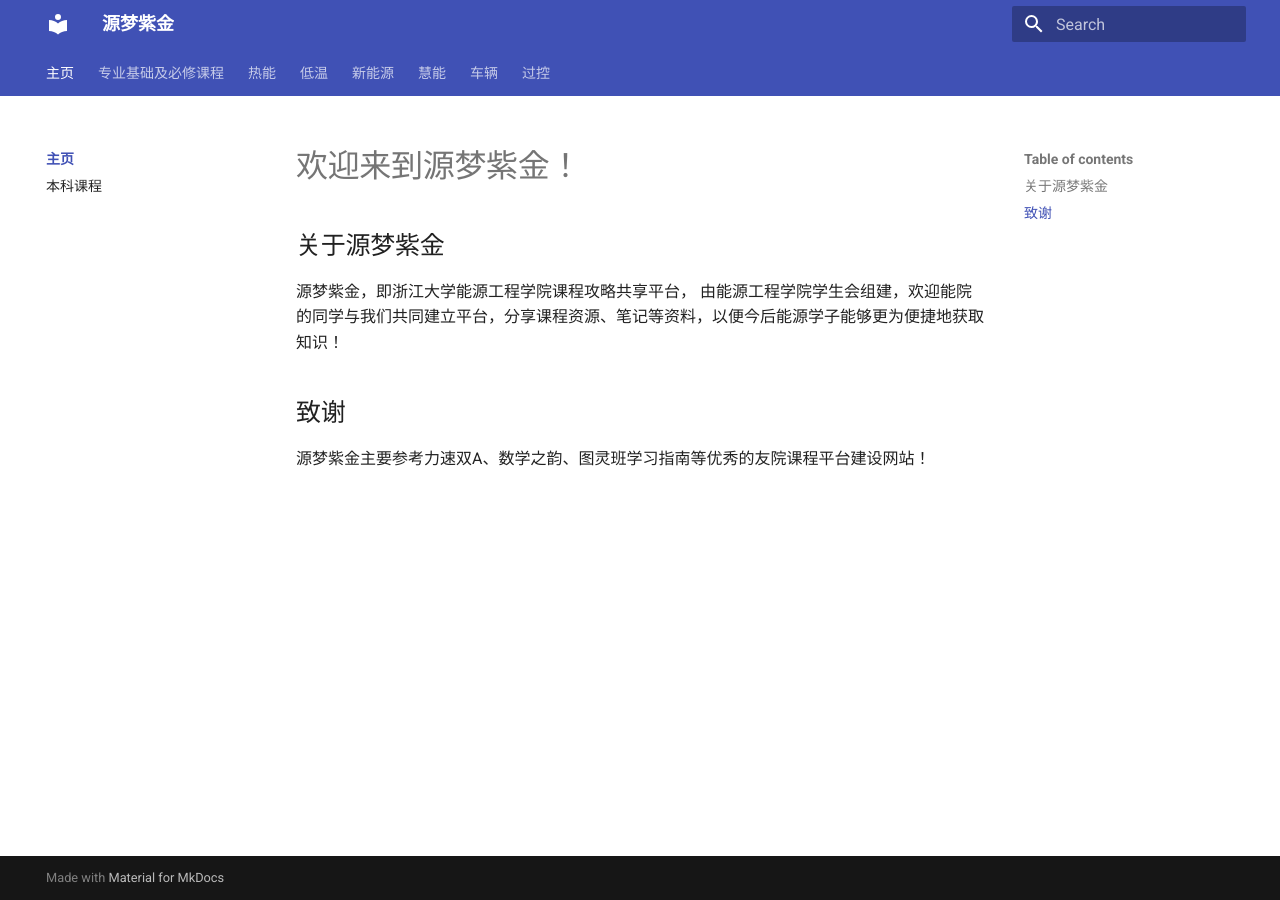
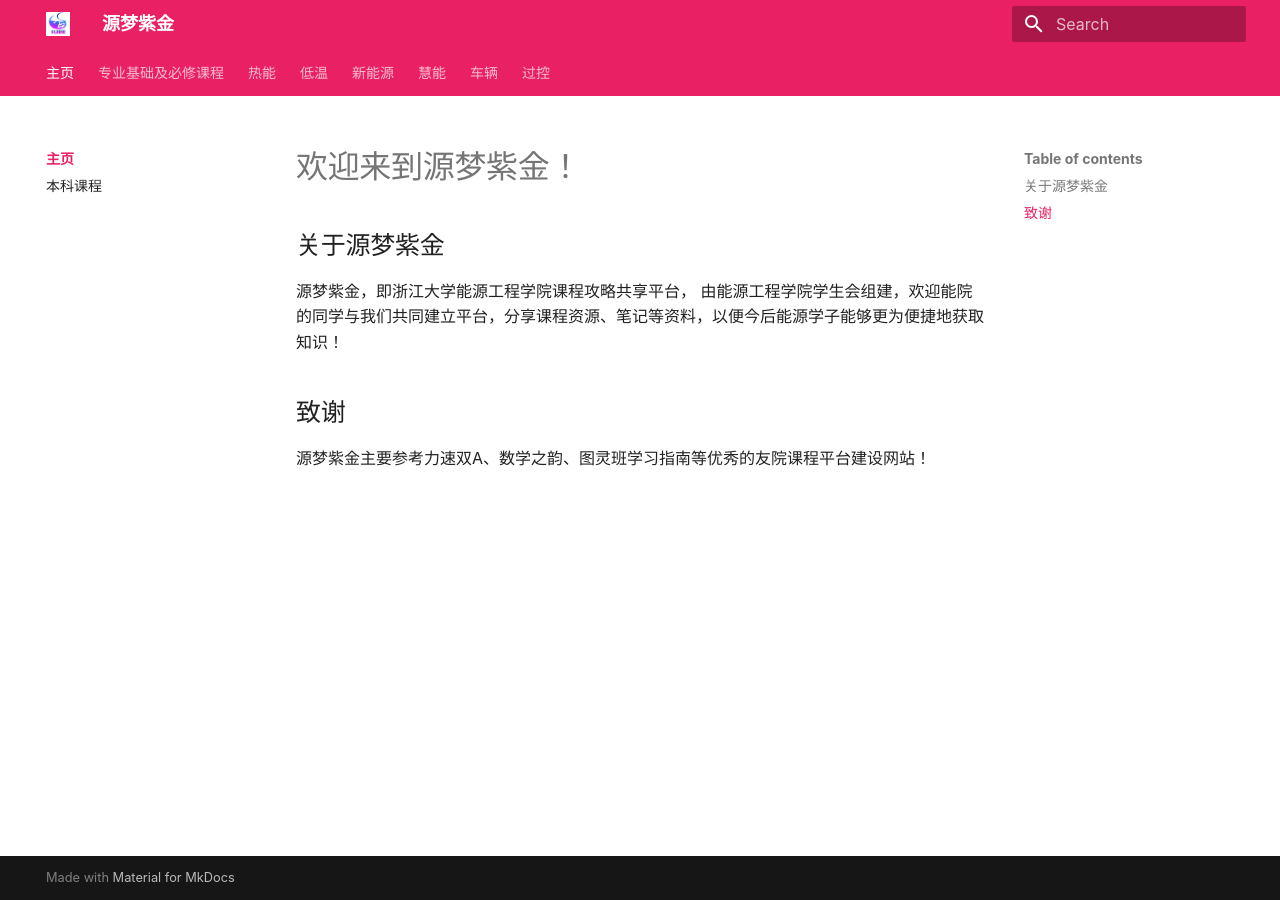
Before and after one commit to ZJUSUEE/ZJUSUEE.github.io, an MkDocs documentation site: the page built from docs/index.md, in a window 1280 px wide. Built offline with MkDocs 1.6.1 and Material for MkDocs 9.7.7, drawn with Linux system fonts in a browser that asks for light colours.

Commit message:
更新ui

```diff
--- a/mkdocs.yml
+++ b/mkdocs.yml
@@ -13,7 +13,11 @@
 theme:
   name: material
   palette:
-    scheme: default
+    primary: pink
+  font:
+    text: Noto Serif Simplified Chinese
+  logo: images/logo.jpg
+  favicon: images/logo.jpg
   features:
     - navigation.tabs
     - navigation.sections
```
Also changed, not shown: docs/images/logo.jpg (added).
